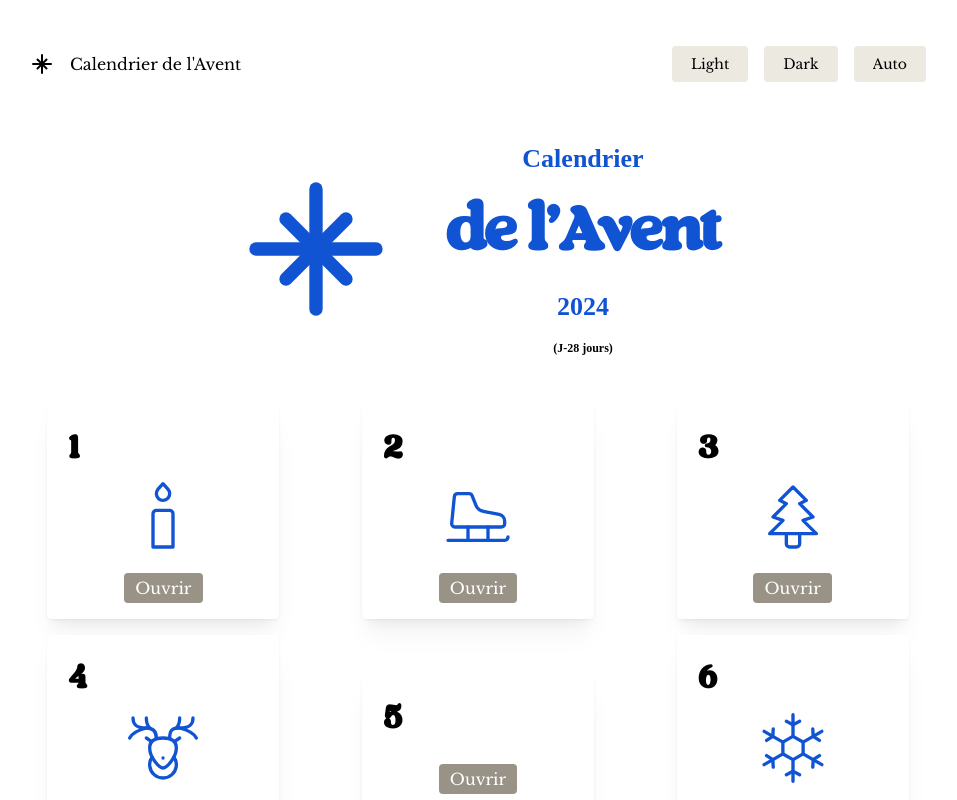
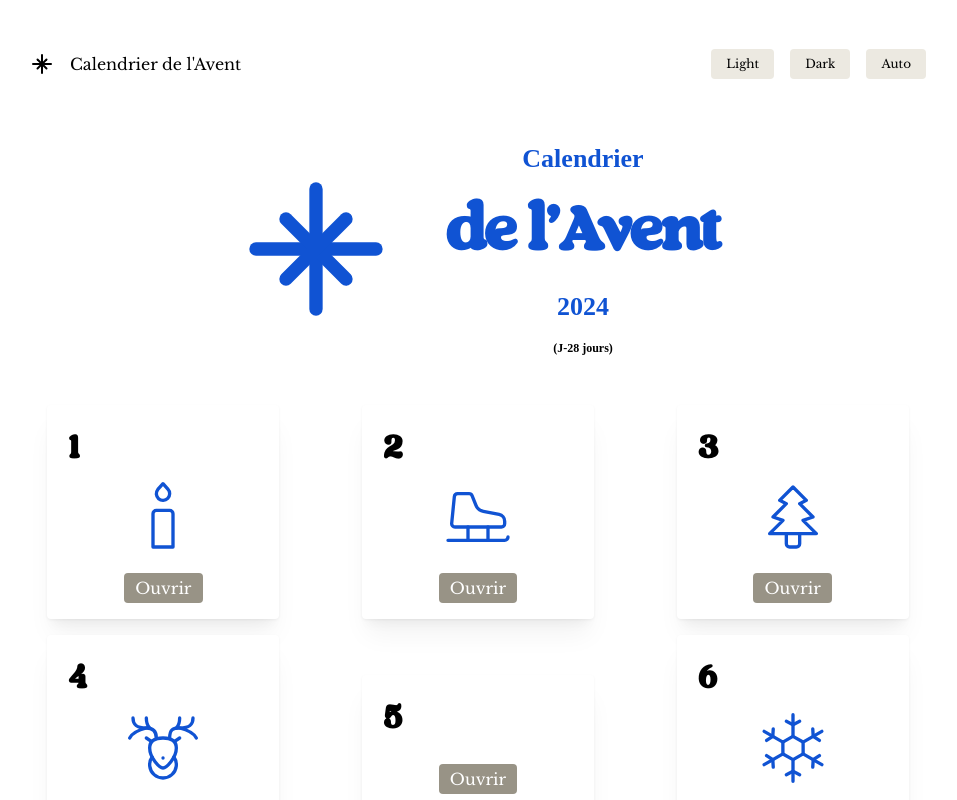
Before and after one commit to Dre-Drey/advent_calendar, a Next.js app: page / in a window 1280 px wide. Shown: the top 800 px of the page, without its empty margins (162-1119 px from the left). Built offline with nearby package versions, Linux system fonts and the light colour scheme.

Commit message:
style header

```diff
--- a/src/components/Header.tsx
+++ b/src/components/Header.tsx
@@ -18,6 +18,7 @@ export function Header() {
           <Group>
             <Button
               color="beige.1"
+              size="xs"
               variant="filled"
               onClick={() => setColorScheme("light")}
             >
@@ -25,6 +26,7 @@ export function Header() {
             </Button>
             <Button
               color="beige.1"
+              size="xs"
               variant="filled"
               onClick={() => setColorScheme("dark")}
             >
@@ -32,6 +34,7 @@ export function Header() {
             </Button>
             <Button
               color="beige.1"
+              size="xs"
               variant="filled"
               onClick={() => setColorScheme("auto")}
             >
```
